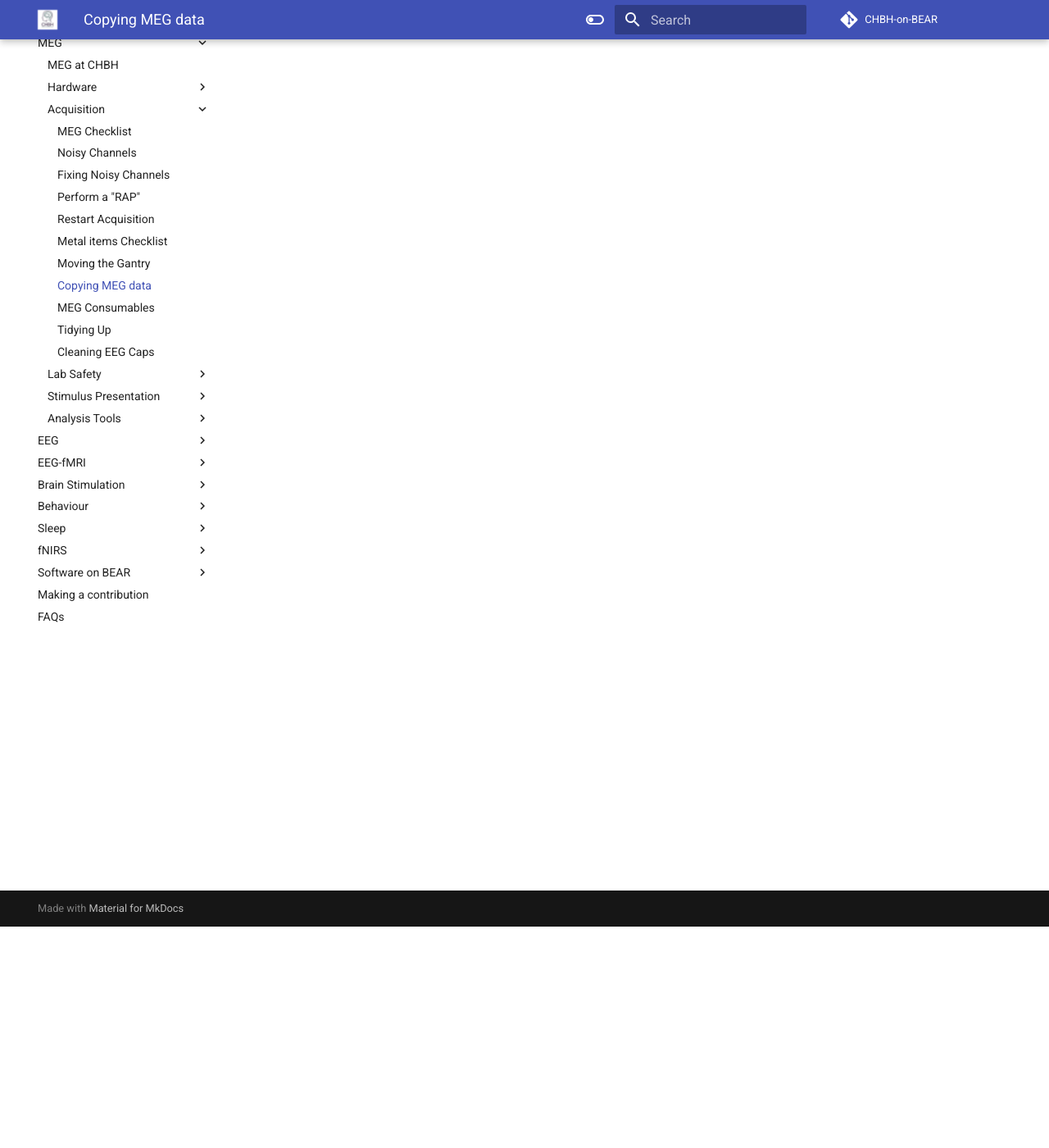
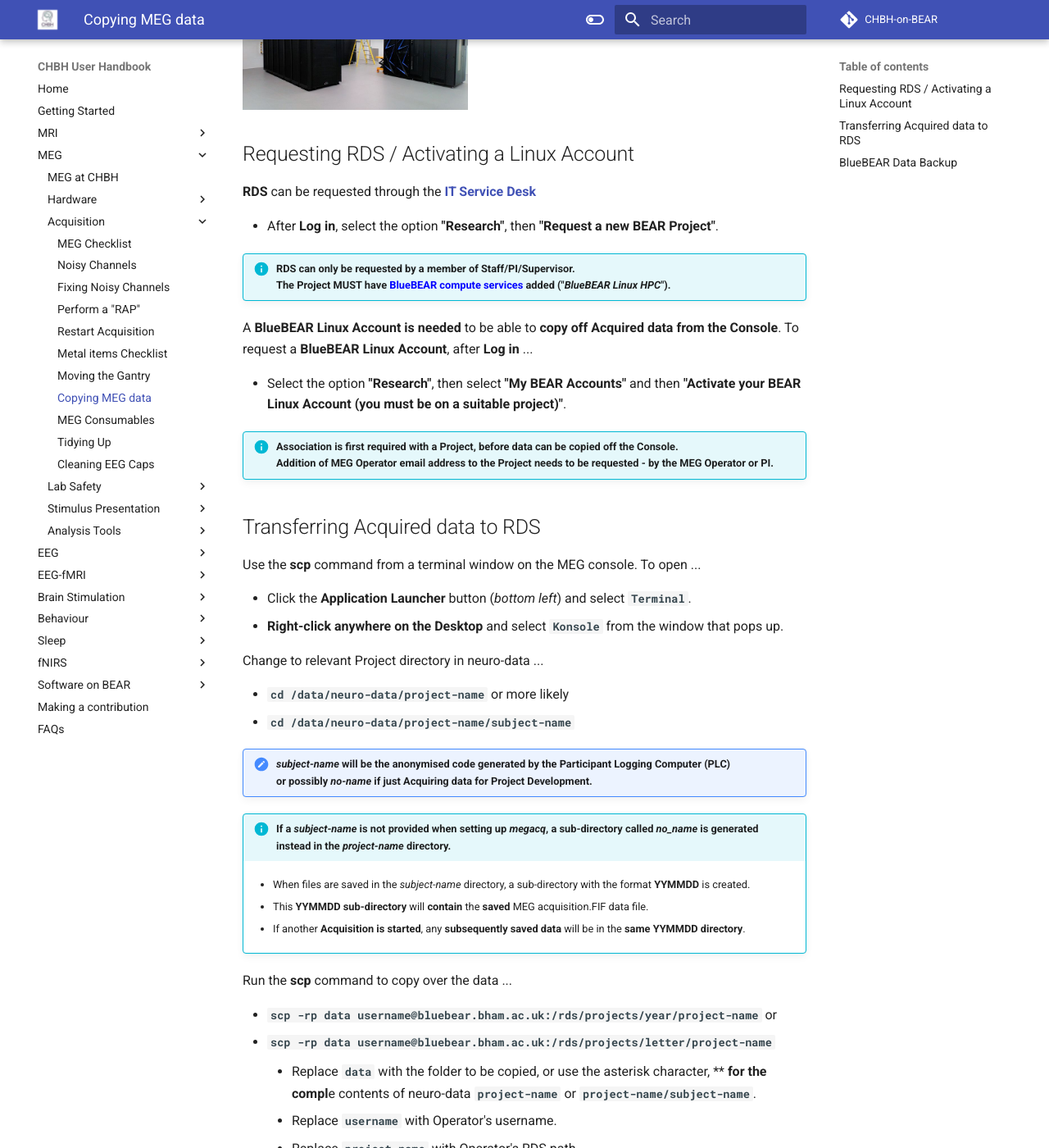
Before and after one commit to chbh-opensource/chbh-on-bear, an MkDocs documentation site: the page built from docs/meg/acquisition/copying_meg_data.md, in a window 1280 px wide and 1400 px high, scrolled down 270 px. Shown: the whole window at 82% size. Built offline with MkDocs 1.6.1 and Material for MkDocs 9.7.7, drawn with Linux system fonts in a browser that asks for light colours; comment, search, counter and statistics services are not loaded; some of the changed text lies outside the part shown.

Commit message:
adding Copying MEG data page

````diff
--- a/docs/meg/acquisition/copying_meg_data.md
+++ b/docs/meg/acquisition/copying_meg_data.md
@@ -1,3 +1,92 @@
 # Copying MEG data
 
-Some text
+**<span style="color:blue">Operators must have access to a BlueBEAR RDS Project and their own BlueBEAR Linux Account prior to transferring data from the MEG Acquisition computer ("Sinuhe").</span>**
+
+![BEAR Cave](../../images/meg/BEAR_Cave.jpg){width=40% align=left}
+
+<br /><br />
+**<span style="color:maroon">Data is stored here - in the BEAR Cave!</span>**
+<br /><br /><br /><br />
+
+## Requesting RDS / Activating a Linux Account
+
+**RDS** can be requested through the **[IT Service Desk](https://universityofbirmingham.service-now.com/itportal/?id=uob_sc_home)**
+
+- After **Log in**, select the option **"Research"**, then **"Request a new BEAR Project"**.
+
+!!! info "RDS can only be requested by a member of Staff/PI/Supervisor.<br />The Project MUST have <span style="color:blue">BlueBEAR compute services</span> added ("*BlueBEAR Linux HPC*")."
+
+A **BlueBEAR Linux Account is needed** to be able to **copy off Acquired data from the Console**. To request a **BlueBEAR Linux Account**, after **Log in** ...
+
+- Select the option **"Research"**, then select **"My BEAR Accounts"** and then **"Activate your BEAR Linux Account (you must be on a suitable project)"**.
+
+!!! info "Association is first required with a Project, before data can be copied off the Console.<br />Addition of MEG Operator email address to the Project needs to be requested - by the MEG Operator or PI."
+
+
+## Transferring Acquired data to RDS
+
+Use the **scp** command from a terminal window on the MEG console. To open ...
+
+- Click the **Application Launcher** button (*bottom left*) and select **```Terminal```**.
+- **Right-click anywhere on the Desktop** and select **```Konsole```** from the window that pops up.
+
+Change to relevant Project directory in neuro-data ...
+
+- **```cd /data/neuro-data/project-name```** or more likely
+- **```cd /data/neuro-data/project-name/subject-name```**
+
+!!! note "*subject-name* will be the anonymised code generated by the Participant Logging Computer (PLC)<br /> or possibly *no-name* if just Acquiring data for Project Development."
+
+!!! info "If a *subject-name* is not provided when setting up *megacq*, a sub-directory called *no_name* is generated instead in the *project-name* directory."
+
+	- When files are saved in the *subject-name* directory, a sub-directory with the format **YYMMDD** is created.
+
+	- This **YYMMDD sub-directory** will **contain** the **saved** MEG acquisition.FIF data file.
+
+	- If another **Acquisition is started**, any **subsequently saved data** will be in the **same YYMMDD directory**.
+
+Run the **scp** command to copy over the data ...
+
+- **```scp -rp data username@bluebear.bham.ac.uk:/rds/projects/year/project-name```** or
+- **```scp -rp data username@bluebear.bham.ac.uk:/rds/projects/letter/project-name```**
+	- Replace **```data```** with the folder to be copied, or use the asterisk character, **<span style="font-size:large">*</span>**, for the complete contents of neuro-data **```project-name```** or **```project-name/subject-name```**.
+	- Replace **```username```** with Operator's username.
+	- Replace **```project-name```** with Operator's RDS path.
+
+For example ...
+
+- **```cd /data/neuro-data/empty_room```** or
+- **```cd /data/neuro-data/empty_room/no_name```**
+<br />then
+- **```scp -rp 191225 smithj25@bluebear.bham.ac.uk:/rds/projects/2018/jenseno-meg-qualitycontrol/smithj25/meg-data/```**
+<br / > or perhaps
+- **```scp -rp * smithj25@bluebear.bham.ac.uk:/rds/projects/j/jenseno-meg-raw-data/data/neuro-data/empty-room/```**
+
+Check data has copied correctly ...
+
+- **```ssh smithj25@bluebear.bham.ac.uk```**
+<br />then
+- **```cd /rds/projects/2018/jenseno-meg-qualitycontrol/smithj25/meg-data/```** or
+- **```cd /rds/projects/j/jenseno-meg-raw-data/data/neuro-data/empty-room/```**
+- Run the command **ls -l** to list the data to allow checking.
+
+**<span style="color:red">NOTE: Please don't save data to anywhere other than the *data/neuro-data/project-name* directory on the MEG console.</span>**
+
+
+## BlueBEAR Data Backup
+
+For **Duty of Care** obligations, the **following** information is **backed-up, overnight**, to a **RDS Project space on BlueBEAR**.
+
+- **<span style ="color:maroon">Daily acquired MEG data</span>**
+- **<span style ="color:maroon">Project & Subject databases, including the *ctc* and *sss* folders</span>**
+- **<span style ="color:maroon">The DACQ Tuning directory</span>**
+
+A **backup script** runs as a **CRON job**, generating **backup-log** and **backup-error** txt messages **emailed** as necessary.
+
+!!! note "MEG Operators need to ensure Acquired data is always kept in the correct folder on the Console ... <br /><span style ="color:blue">/data/neuro-data/*project-name*</span>"
+
+!!! info "If data doesn't get copied overnight, due to errors with BlueBEAR, the next time the script runs, and BlueBEAR is available, any missing files are backed up."
+
+**Acquired data** is then **routinely removed** from the DACQ **data partition**, on more-or-less a **monthly** basis, to allow **continued MEG Acquisition.**
+
+!!! note "No quota system is in place, or automatic file deletion deamon running, but MEG Operators will still need to copy off their data to their own RDS space in a timely manner."
````
Also changed, not shown: docs/meg/acquisition/meg-acquisition-checklist.md (+4 -2 lines), docs/images/meg/BEAR_Cave.jpg (added).
